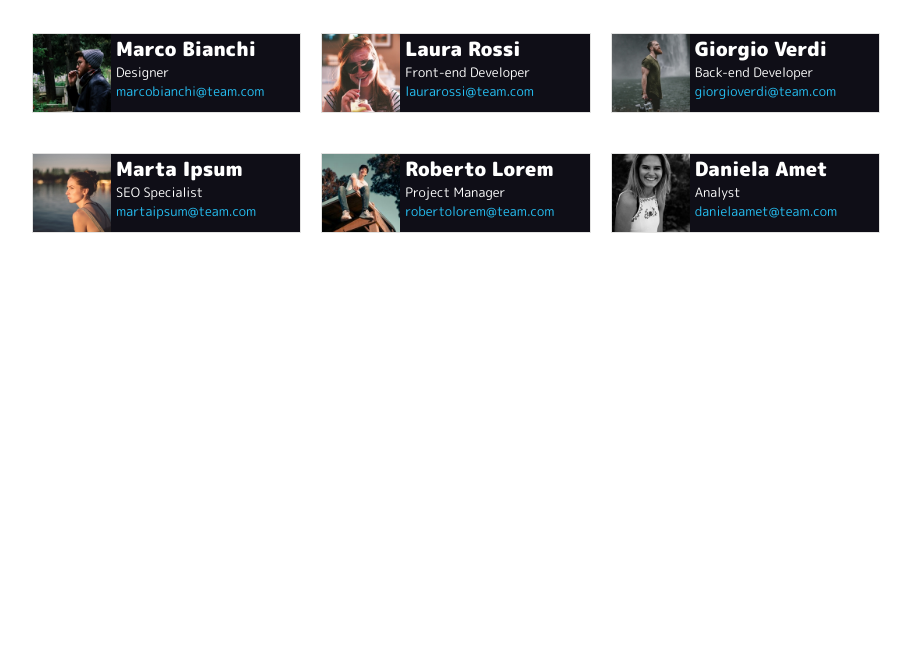
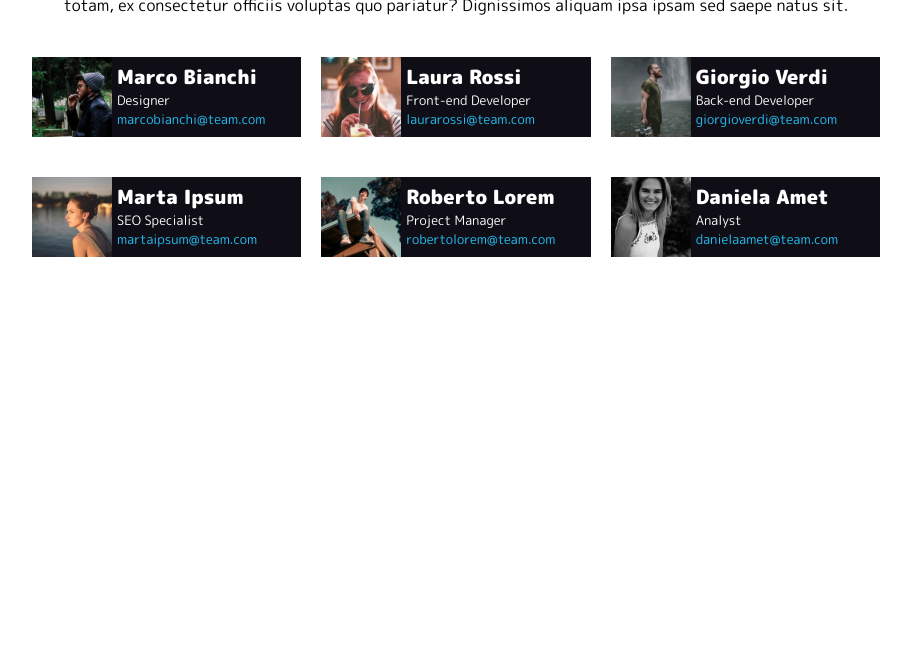
Before and after one commit to GiacomoDiNardo/html-css-float-cards, a plain HTML site: page index.html in a window 1280 px wide. Shown: the part 128-800 px from the top of the page, without its empty margins (184-1095 px from the left). Drawn offline with Linux system fonts and the light colour scheme.

Commit message:
little adjustment

```diff
--- a/css/style.css
+++ b/css/style.css
@@ -5,14 +5,12 @@
   }
 
   body {
-    /* font-family: "Trebuchet MS", "Lucida Sans Unicode", "Lucida Grande",
-      "Lucida Sans", Arial, sans-serif; */
       font-family: 'M PLUS Rounded 1c', sans-serif;
   }
 
 
 p {
-  margin-bottom: 1rem;
+  padding: 20px 0;
 }
 
 .container {
@@ -47,13 +45,17 @@ p {
       height: 100%;
       font-size: 13px;
       color: white;
-      border: 1px solid #E3E3E2;
+  }
+
+  .info{
+    padding: 5px;
+    height: 100%;
+    overflow: auto;
   }
 
   img {
       height: 100%;
       float: left;
-      margin-right: 5px;
   }
 
   a {
--- a/index.html
+++ b/index.html
@@ -24,46 +24,62 @@
             <div class="card">
                 <div class="content clearfix">
                     <img src="img/male1.png" alt="membro 1">
+                    <div class="info">
                         <h2>Marco Bianchi</h2>
                         <span>Designer</span>
                         <a href="">marcobianchi@team.com</a>
                     </div>
                 </div>
+            </div>
+
             <div class="card">
                 <div class="content clearfix">
-                    <img src="img/female1.png" alt="membro 1">
+                    <img src="img/female1.png" alt="membro 2">
+                    <div class="info">
                         <h2>Laura Rossi</h2>
                         <span>Front-end Developer</span>
                         <a href="">laurarossi@team.com</a>
                     </div>
                 </div>
+            </div>
+
             <div class="card">
                 <div class="content clearfix">
-                    <img src="img/male2.png" alt="membro 1">
+                    <img src="img/male2.png" alt="membro 3">
+                    <div class="info">
                         <h2>Giorgio Verdi</h2>
                         <span>Back-end Developer</span>
                         <a href="">giorgioverdi@team.com</a>
                     </div>
                 </div>
+            </div>
+
             <div class="card">
                 <div class="content clearfix">
-                    <img src="img/female2.png" alt="membro 1">
+                    <img src="img/female2.png" alt="membro 4">
+                    <div class="info">
                         <h2>Marta Ipsum</h2>
                         <span>SEO Specialist</span>
                         <a href="">martaipsum@team.com</a>
                     </div>
                 </div>
+            </div>
+
             <div class="card">
                 <div class="content clearfix">
-                    <img src="img/male3.png" alt="membro 1">
+                    <img src="img/male3.png" alt="membro 5">
+                    <div class="info">
                         <h2>Roberto Lorem</h2>
                         <span>Project Manager</span>
                         <a href="">robertolorem@team.com</a>
                     </div>
                 </div>
+            </div>
+
             <div class="card">
                 <div class="content clearfix">
-                    <img src="img/female3.png" alt="membro 1">
+                    <img src="img/female3.png" alt="membro 6">
+                    <div class="info">
                         <h2>Daniela Amet</h2>
                         <span>Analyst</span>
                         <a href="">danielaamet@team.com</a>
@@ -71,6 +87,7 @@
                 </div>
             </div>
         </div>
+    </div>
 
 </body>
 </html>
```
Lines whose indentation alone changed are shown as unchanged.
